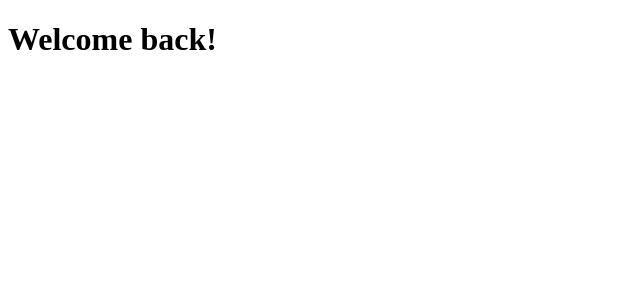
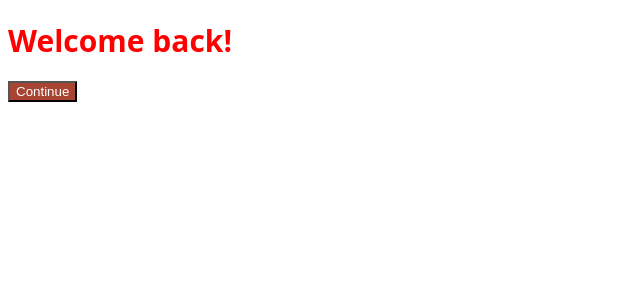
Before and after one commit to kahee/react-for-beginners, a React (Create React App) app: page / in a window 1280 px wide. Shown: the top 300 px of the page, without its empty margins (0-640 px from the left). Built offline with nearby package versions, Linux system fonts and the light colour scheme.

Commit message:
add: 5.1 Tour of CRA

```diff
--- a/package.json
+++ b/package.json
@@ -6,9 +6,10 @@
     "@testing-library/jest-dom": "^5.17.0",
     "@testing-library/react": "^13.4.0",
     "@testing-library/user-event": "^13.5.0",
+    "prop-types": "^15.8.1",
     "react": "^18.3.1",
     "react-dom": "^18.3.1",
-    "react-scripts": "5.0.1",
+    "react-scripts": "^5.0.1",
     "web-vitals": "^2.1.4"
   },
   "scripts": {
--- a/src/App.js
+++ b/src/App.js
@@ -1,9 +1,11 @@
-import logo from './logo.svg';
+import Button  from './Button';
+import styles from "./App.module.css";
 
 function App() {
   return (
     <div>
-      <h1>Welcome back!</h1>
+      <h1 className={styles.title}>Welcome back!</h1>
+      <Button text={"Continue"}/>
     </div>
   );
 }
--- /dev/null
+++ b/src/App.module.css
@@ -0,0 +1,5 @@
+.title {
+    font-family: system-ui, -apple-system, BlinkMacSystemFont, 'Segoe UI', Roboto, Oxygen, Ubuntu, Cantarell, 'Open Sans', 'Helvetica Neue', sans-serif;
+    font-size: 30px;
+    color: red;
+}
--- /dev/null
+++ b/src/Button.js
@@ -0,0 +1,11 @@
+import PropTypes from "prop-types"
+import styles from "./Button.module.css"
+
+function Button({text}) {
+    return <button className={styles.btn}>{text}</button>
+}
+
+Button.prototype = {
+    text: PropTypes.string.isRequired,
+}
+export default Button;
--- /dev/null
+++ b/src/Button.module.css
@@ -0,0 +1,4 @@
+.btn {
+    color: white;
+    background-color: rgb(167, 68, 50);
+}
```
Also changed, not shown: 1 other file (tests, documents, lock files or other folders).
